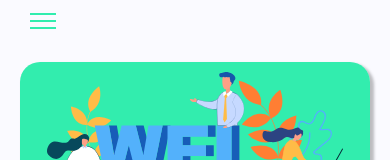
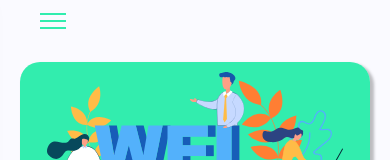
Before and after one commit to william-james-pj/viali, a React (Create React App) app: page / in a window 390 px wide. Shown: the top 160 px of the page. Built offline with nearby package versions, Linux system fonts and the light colour scheme.

Commit message:
Update menu mobile

```diff
--- a/src/components/BarLeft/index.js
+++ b/src/components/BarLeft/index.js
@@ -1,3 +1,4 @@
+/* eslint-disable react/prop-types */
 import React from 'react';
 import { useLocation } from 'react-router-dom';
 import history from '../../services/history';
@@ -13,15 +14,19 @@ import {
 
 import { Container, Menu, MenuItem, Item } from './styles';
 
-function BarLeft() {
+function BarLeft(props) {
   const location = useLocation();
+
   return (
     <Container>
       <Menu>
         <MenuItem>
           <Item
             active={location.pathname == '/' ? true : false}
-            onClick={() => history.push('/')}
+            onClick={() => {
+              history.push('/');
+              props.menuClick();
+            }}
           >
             <FontAwesomeIcon icon={faHome} size="lg" />
           </Item>
@@ -29,7 +34,10 @@ function BarLeft() {
         <MenuItem>
           <Item
             active={location.pathname == '/podcast' ? true : false}
-            onClick={() => history.push('/podcast')}
+            onClick={() => {
+              history.push('/podcast');
+              props.menuClick();
+            }}
           >
             <FontAwesomeIcon icon={faMicrophoneAlt} size="lg" />
           </Item>
@@ -37,7 +45,10 @@ function BarLeft() {
         <MenuItem>
           <Item
             active={location.pathname == '/game' ? true : false}
-            onClick={() => history.push('/game')}
+            onClick={() => {
+              history.push('/game');
+              props.menuClick();
+            }}
           >
             <FontAwesomeIcon icon={faGamepad} size="lg" />
           </Item>
@@ -45,7 +56,10 @@ function BarLeft() {
         <MenuItem>
           <Item
             active={location.pathname == '/mentalmap' ? true : false}
-            onClick={() => history.push('/mentalmap')}
+            onClick={() => {
+              history.push('/mentalmap');
+              props.menuClick();
+            }}
           >
             <FontAwesomeIcon icon={faBrain} size="lg" />
           </Item>
@@ -53,7 +67,10 @@ function BarLeft() {
         <MenuItem>
           <Item
             active={location.pathname == '/aboutus' ? true : false}
-            onClick={() => history.push('/aboutus')}
+            onClick={() => {
+              history.push('/aboutus');
+              props.menuClick();
+            }}
           >
             <FontAwesomeIcon icon={faUsers} size="lg" />
           </Item>
--- a/src/components/BarLeft/styles.js
+++ b/src/components/BarLeft/styles.js
@@ -42,6 +42,8 @@ export const Item = styled.div`
   cursor: pointer;
   border-radius: 20px;
 
+  -webkit-tap-highlight-color: transparent;
+
   color: ${(props) => (props.active ? color.secondColor : color.primaryColor)};
   background: ${(props) =>
     props.active ? color.primaryColor : color.secondColor};
--- a/src/components/BarTop/index.js
+++ b/src/components/BarTop/index.js
@@ -1,25 +1,16 @@
-import React, { useState } from 'react';
+/* eslint-disable react/prop-types */
+import React from 'react';
 
 import { Container, Hamburge, SpanContainer, Span } from './styles';
 
 function BarLeft(props) {
-  const [menuActive, setMenuActive] = useState([0, 0, 0]);
-
-  // eslint-disable-next-line react/prop-types
-  props.callbackFromParent(menuActive);
-
-  function menuClick() {
-    if (menuActive[0] === 1) setMenuActive([0, 0, 0]);
-    else setMenuActive([1, 2, 3]);
-  }
-
   return (
     <Container>
       <Hamburge>
-        <SpanContainer onClick={() => menuClick()}>
-          <Span active={menuActive[0]}></Span>
-          <Span active={menuActive[1]}></Span>
-          <Span active={menuActive[2]} style={{ marginBottom: 0 }}></Span>
+        <SpanContainer onClick={() => props.menuClick()}>
+          <Span active={props.menuOpen[0]}></Span>
+          <Span active={props.menuOpen[1]}></Span>
+          <Span active={props.menuOpen[2]} style={{ marginBottom: 0 }}></Span>
         </SpanContainer>
       </Hamburge>
     </Container>
--- a/src/components/BarTop/styles.js
+++ b/src/components/BarTop/styles.js
@@ -11,7 +11,7 @@ export const Container = styled.div`
 export const Hamburge = styled.div`
   width: 100%;
   height: 100%;
-  padding-left: 30px;
+  padding-left: 40px;
   display: flex;
   flex-direction: column;
   align-items: flex-start;
@@ -32,6 +32,8 @@ export const SpanContainer = styled.div`
   ${respondToUp.md`
     display: none;
   `}
+
+  -webkit-tap-highlight-color: transparent;
 `;
 
 export const Span = styled.span`
@@ -51,4 +53,6 @@ export const Span = styled.span`
       ? 'rotate(-45deg)'
       : ''};
   opacity: ${(props) => (props.active === 2 ? 0 : 1)};
+
+  -webkit-tap-highlight-color: transparent;
 `;
--- a/src/layout/HomeLayout/index.js
+++ b/src/layout/HomeLayout/index.js
@@ -13,19 +13,25 @@ import {
 
 function HomeLayout() {
   const [menuActive, setMenuActive] = useState(0);
+  const [menuOpen, setMenuOpen] = useState([0, 0, 0]);
 
-  const myCallback = (dataFromChild) => {
-    if (dataFromChild[0] === 1) setMenuActive(1);
-    else setMenuActive(0);
-  };
+  function menuClick() {
+    if (menuActive === 1) {
+      setMenuActive(0);
+      setMenuOpen([0, 0, 0]);
+    } else {
+      setMenuActive(1);
+      setMenuOpen([1, 2, 3]);
+    }
+  }
 
   return (
     <Container>
       <BarLeftContainer active={menuActive}>
-        <BarLeft />
+        <BarLeft menuClick={menuClick} />
       </BarLeftContainer>
       <BarTopContainer>
-        <BarTop callbackFromParent={myCallback} />
+        <BarTop menuOpen={menuOpen} menuClick={menuClick} />
       </BarTopContainer>
       <Content>
         <Routes />
--- a/src/layout/HomeLayout/styles.js
+++ b/src/layout/HomeLayout/styles.js
@@ -44,7 +44,7 @@ export const BarLeftContainer = styled.div`
     left: ${(props) => (props.active ? '0px' : '-120px')};
     bottom: 0;
     height: 100vh;
-    width: 80px;
+    width: 100px;
     z-index: 98;
     animation-name: ${(props) =>
       props.active ? menuAnimationOpen : menuAnimationClose};
```
